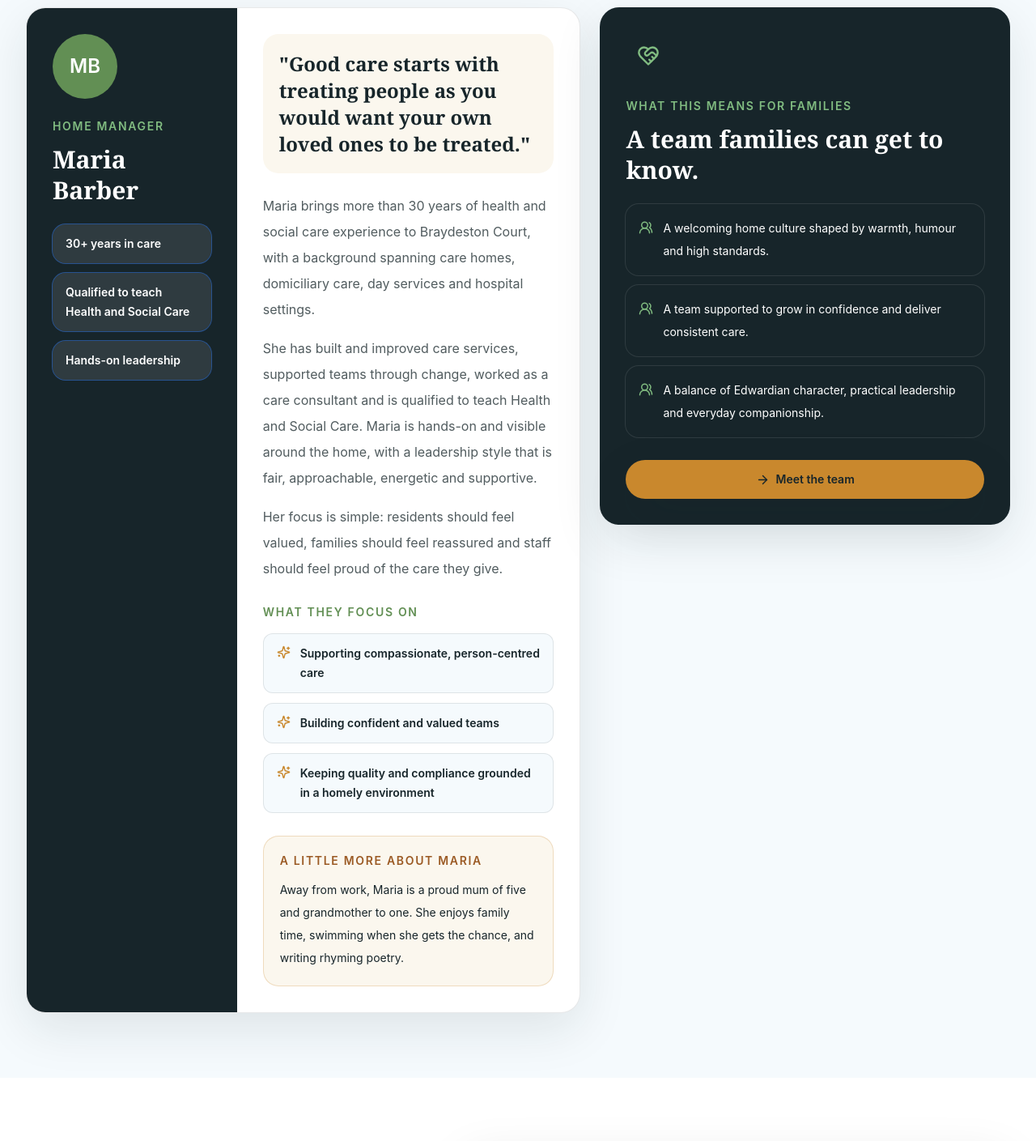
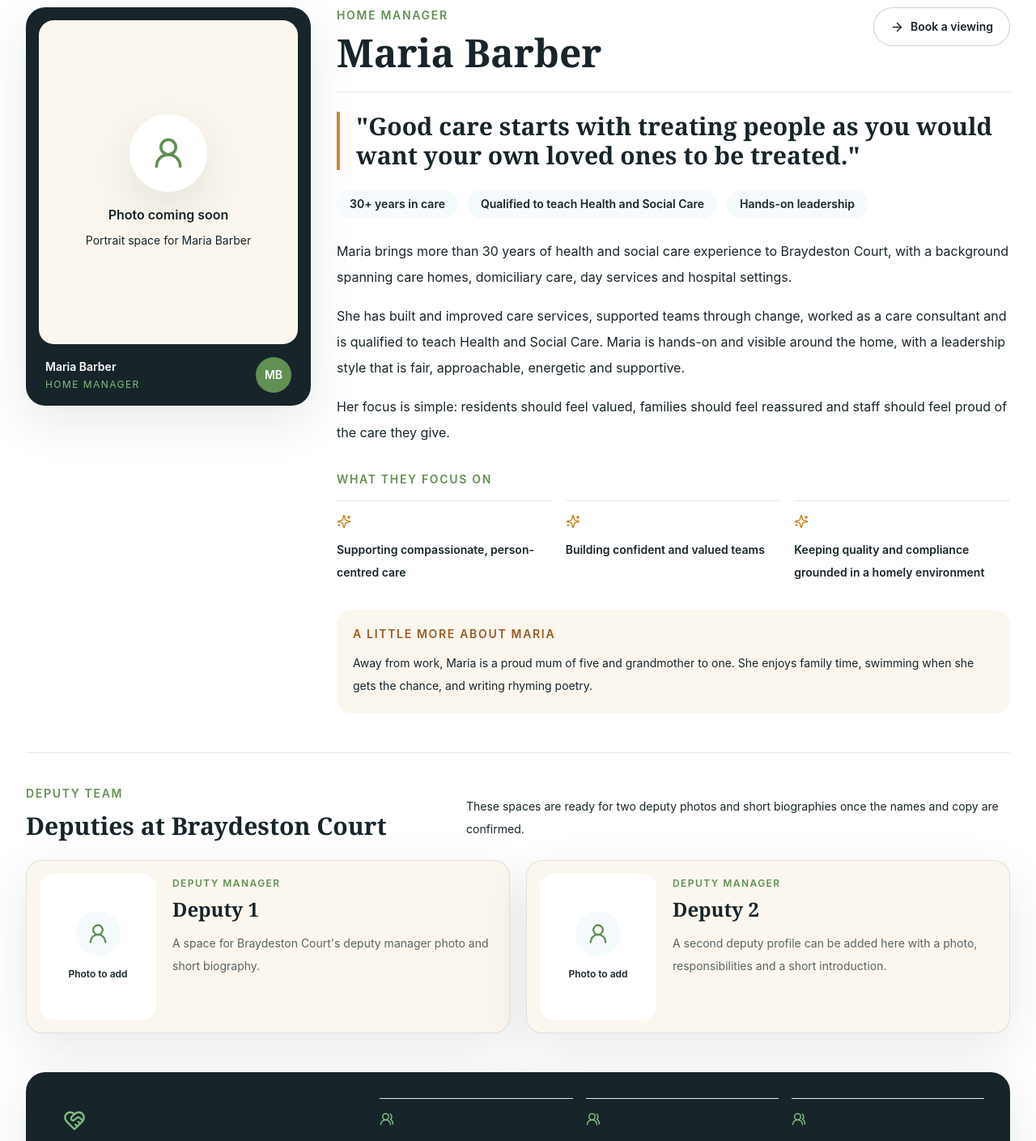
Before and after one commit to Wildman0609/hch_website, a Next.js app: page /homes/braydeston-court in a window 1280 px wide. Shown: the part 1900-3309 px from the top of the page at 81% size. Built offline with nearby package versions, Linux system fonts and the light colour scheme.

Commit message:
Refine meet the team layout

```diff
--- a/app/homes/[slug]/page.tsx
+++ b/app/homes/[slug]/page.tsx
@@ -1,3 +1,4 @@
+import Image from "next/image";
 import type { Metadata } from "next";
 import { notFound } from "next/navigation";
 import {
@@ -16,7 +17,7 @@ import { HomeCard } from "@/components/HomeCard";
 import { JsonLd } from "@/components/JsonLd";
 import { PageHero } from "@/components/PageHero";
 import { SectionIntro } from "@/components/SectionIntro";
-import { getHome, homes } from "@/data/homes";
+import { getHome, homes, type DeputyProfile, type TeamMember } from "@/data/homes";
 import { homeSchema } from "@/lib/schema";
 
 type PageProps = {
@@ -135,72 +136,86 @@ export default async function HomeDetailPage({ params }: PageProps) {
         </div>
       </section>
 
-      <section className="bg-holly-sky py-14 md:py-20">
+      <section className="bg-white py-14 md:py-20">
         <div className="section-shell">
           <SectionIntro
             eyebrow="Meet the team"
             title={`Meet the people at ${home.name}`}
             text={`Led by ${home.manager}, the ${home.shortName} team supports residents with familiar routines, practical reassurance and a calm daily rhythm.`}
           />
-          <div className="mt-10 grid gap-6 lg:grid-cols-[1.15fr_0.85fr] lg:items-start">
-            <div className="grid gap-6">
+
+          <div className="mt-10 grid gap-12">
             {home.teamMembers.map((member) => (
               <article
                 key={`${member.name}-${member.role}`}
-                  className="overflow-hidden rounded-[1.5rem] border border-holly-ink/10 bg-white shadow-soft"
+                className="grid gap-8 lg:grid-cols-[minmax(16rem,22rem)_1fr] lg:items-start"
               >
-                  <div className="grid gap-0 md:grid-cols-[0.38fr_0.62fr]">
-                    <div className="bg-holly-ink p-6 text-white md:p-8">
-                      <div className="flex h-20 w-20 items-center justify-center rounded-full bg-holly-leaf text-2xl font-semibold text-white">
-                        {getInitials(member.name)}
-                      </div>
-                      <p className="mt-6 text-sm font-semibold uppercase tracking-[0.12em] text-holly-leafLight">
+                <ProfilePhoto person={member} />
+
+                <div>
+                  <div className="flex flex-col gap-4 border-b border-holly-ink/10 pb-6 md:flex-row md:items-start md:justify-between">
+                    <div>
+                      <p className="text-sm font-semibold uppercase tracking-[0.12em] text-holly-leaf">
                         {member.role}
                       </p>
-                      <h3 className="mt-3 font-display text-3xl font-semibold leading-tight">
+                      <h3 className="mt-3 font-display text-4xl font-semibold leading-tight text-holly-ink md:text-5xl">
                         {member.name}
                       </h3>
+                    </div>
+                    <ButtonLink
+                      href={`/contact?reason=viewing&home=${encodeURIComponent(home.name)}`}
+                      variant="outline"
+                      icon={<ArrowRight aria-hidden size={17} />}
+                      className="w-fit"
+                      ctaId={`meet-manager-${home.slug}`}
+                    >
+                      Book a viewing
+                    </ButtonLink>
+                  </div>
+
+                  {member.quote ? (
+                    <blockquote className="mt-6 border-l-4 border-holly-gold pl-5 font-display text-2xl font-semibold leading-snug text-holly-ink md:text-3xl">
+                      "{member.quote}"
+                    </blockquote>
+                  ) : null}
+
                   {member.details ? (
-                        <dl className="mt-6 grid gap-3">
+                    <dl className="mt-6 flex flex-wrap gap-3">
                       {member.details.map((detail) => (
-                            <div key={detail} className="rounded-2xl bg-white/10 px-4 py-3 ring-1 ring-white/12">
+                        <div key={detail} className="rounded-full bg-holly-sky px-4 py-2">
                           <dt className="sr-only">Profile detail</dt>
-                              <dd className="text-sm font-semibold leading-6 text-white/86">{detail}</dd>
+                          <dd className="text-sm font-semibold text-holly-ink/76">{detail}</dd>
                         </div>
                       ))}
                     </dl>
                   ) : null}
-                    </div>
-                    <div className="p-6 md:p-8">
-                      {member.quote ? (
-                        <blockquote className="rounded-[1.2rem] bg-holly-cream p-5 font-display text-2xl font-semibold leading-snug text-holly-ink">
-                          "{member.quote}"
-                        </blockquote>
-                      ) : null}
-                      <div className={member.quote ? "mt-6 grid gap-4" : "grid gap-4"}>
+
+                  <div className="mt-6 grid gap-4">
                     {member.bio.map((paragraph) => (
-                          <p key={paragraph} className="text-base leading-8 text-holly-ink/75">
+                      <p key={paragraph} className="max-w-4xl text-base leading-8 text-holly-ink/76">
                         {paragraph}
                       </p>
                     ))}
                   </div>
+
                   {member.focusAreas ? (
-                        <div className="mt-7">
+                    <div className="mt-8">
                       <p className="text-sm font-semibold uppercase tracking-[0.12em] text-holly-leaf">
                         What they focus on
                       </p>
-                          <ul className="mt-4 grid gap-3">
+                      <ul className="mt-4 grid gap-4 md:grid-cols-3">
                         {member.focusAreas.map((focus) => (
-                              <li key={focus} className="flex gap-3 rounded-xl border border-holly-ink/10 bg-holly-sky px-4 py-3 text-sm font-semibold leading-6 text-holly-ink/78">
-                                <Sparkles aria-hidden className="mt-0.5 flex-none text-holly-gold" size={17} />
+                          <li key={focus} className="border-t border-holly-ink/12 pt-4 text-sm font-semibold leading-7 text-holly-ink/76">
+                            <Sparkles aria-hidden className="mb-3 text-holly-gold" size={18} />
                             {focus}
                           </li>
                         ))}
                       </ul>
                     </div>
                   ) : null}
+
                   {member.personal ? (
-                        <div className="mt-7 rounded-[1.2rem] border border-holly-gold/25 bg-holly-cream p-5">
+                    <div className="mt-8 rounded-[1.2rem] bg-holly-cream p-5">
                       <p className="text-sm font-semibold uppercase tracking-[0.12em] text-holly-rust">
                         A little more about {getFirstName(member.name)}
                       </p>
@@ -208,12 +223,33 @@ export default async function HomeDetailPage({ params }: PageProps) {
                     </div>
                   ) : null}
                 </div>
-                  </div>
               </article>
             ))}
+
+            <div className="border-t border-holly-ink/10 pt-10">
+              <div className="flex flex-col justify-between gap-4 md:flex-row md:items-end">
+                <div>
+                  <p className="text-sm font-semibold uppercase tracking-[0.12em] text-holly-leaf">
+                    Deputy team
+                  </p>
+                  <h3 className="mt-3 font-display text-3xl font-semibold text-holly-ink">
+                    Deputies at {home.shortName}
+                  </h3>
+                </div>
+                <p className="max-w-2xl text-sm leading-7 text-holly-ink/68">
+                  These spaces are ready for two deputy photos and short biographies once the names and copy are confirmed.
+                </p>
+              </div>
+              <div className="mt-6 grid gap-5 md:grid-cols-2">
+                {home.deputies.map((deputy, index) => (
+                  <DeputyCard key={`${deputy.role}-${index}`} deputy={deputy} index={index} />
+                ))}
+              </div>
             </div>
 
-            <aside className="rounded-[1.5rem] bg-holly-ink p-6 text-white shadow-soft md:p-8">
+            <div className="rounded-[1.5rem] bg-holly-ink p-6 text-white shadow-soft md:p-8">
+              <div className="grid gap-8 lg:grid-cols-[0.5fr_1fr] lg:items-start">
+                <div>
                   <div className="flex h-14 w-14 items-center justify-center rounded-full bg-holly-leafLight/18 text-holly-leafLight">
                     <HeartHandshake aria-hidden size={28} />
                   </div>
@@ -223,24 +259,17 @@ export default async function HomeDetailPage({ params }: PageProps) {
                   <h3 className="mt-3 font-display text-3xl font-semibold leading-tight">
                     A team families can get to know.
                   </h3>
-              <div className="mt-6 grid gap-3">
+                </div>
+                <div className="grid gap-4 md:grid-cols-3">
                   {home.teamApproach.map((point) => (
-                  <div key={point} className="flex gap-3 rounded-2xl bg-white/9 p-4 ring-1 ring-white/10">
-                    <UsersRound aria-hidden className="mt-1 flex-none text-holly-leafLight" size={18} />
+                    <div key={point} className="border-t border-white/18 pt-4">
+                      <UsersRound aria-hidden className="mb-3 text-holly-leafLight" size={18} />
                       <p className="text-sm leading-7 text-white/78">{point}</p>
                     </div>
                   ))}
                 </div>
-              <ButtonLink
-                href={`/contact?reason=viewing&home=${encodeURIComponent(home.name)}`}
-                variant="secondary"
-                icon={<ArrowRight aria-hidden size={17} />}
-                className="mt-7 w-full"
-                ctaId={`meet-team-${home.slug}`}
-              >
-                Meet the team
-              </ButtonLink>
-            </aside>
+              </div>
+            </div>
           </div>
         </div>
       </section>
@@ -287,3 +316,78 @@ function getInitials(name: string) {
 function getFirstName(name: string) {
   return name.split(" ").filter(Boolean)[0] ?? name;
 }
+
+function ProfilePhoto({ person }: { person: TeamMember }) {
+  return (
+    <div className="overflow-hidden rounded-[1.5rem] bg-holly-ink p-4 shadow-soft">
+      <div className="relative aspect-[4/5] overflow-hidden rounded-[1.15rem] bg-holly-cream">
+        {person.photo ? (
+          <Image
+            src={person.photo}
+            alt={person.photoAlt ?? `${person.name}, ${person.role}`}
+            fill
+            sizes="(min-width: 1024px) 22rem, 100vw"
+            className="object-cover"
+          />
+        ) : (
+          <div className="flex h-full flex-col items-center justify-center gap-4 px-6 text-center text-holly-ink/68">
+            <div className="flex h-24 w-24 items-center justify-center rounded-full bg-white text-holly-leaf shadow-soft">
+              <UserRound aria-hidden size={44} />
+            </div>
+            <div>
+              <p className="font-semibold text-holly-ink">Photo coming soon</p>
+              <p className="mt-2 text-sm leading-6">Portrait space for {person.name}</p>
+            </div>
+          </div>
+        )}
+      </div>
+      <div className="flex items-center justify-between gap-4 px-2 pt-4 text-white">
+        <div>
+          <p className="text-sm font-semibold">{person.name}</p>
+          <p className="mt-1 text-xs uppercase tracking-[0.12em] text-holly-leafLight">
+            {person.role}
+          </p>
+        </div>
+        <div className="flex h-11 w-11 flex-none items-center justify-center rounded-full bg-holly-leaf text-sm font-semibold">
+          {getInitials(person.name)}
+        </div>
+      </div>
+    </div>
+  );
+}
+
+function DeputyCard({ deputy, index }: { deputy: DeputyProfile; index: number }) {
+  const name = deputy.name ?? `Deputy ${index + 1}`;
+
+  return (
+    <article className="grid gap-5 rounded-[1.25rem] border border-holly-ink/10 bg-holly-cream p-4 shadow-soft sm:grid-cols-[9rem_1fr]">
+      <div className="relative aspect-[4/5] overflow-hidden rounded-[1rem] bg-white">
+        {deputy.photo ? (
+          <Image
+            src={deputy.photo}
+            alt={deputy.photoAlt ?? `${name}, ${deputy.role}`}
+            fill
+            sizes="9rem"
+            className="object-cover"
+          />
+        ) : (
+          <div className="flex h-full flex-col items-center justify-center gap-3 px-3 text-center text-holly-ink/62">
+            <div className="flex h-14 w-14 items-center justify-center rounded-full bg-holly-sky text-holly-leaf">
+              <UserRound aria-hidden size={28} />
+            </div>
+            <p className="text-xs font-semibold leading-5">Photo to add</p>
+          </div>
+        )}
+      </div>
+      <div className="py-1">
+        <p className="text-xs font-semibold uppercase tracking-[0.12em] text-holly-leaf">
+          {deputy.role}
+        </p>
+        <h4 className="mt-2 font-display text-2xl font-semibold text-holly-ink">
+          {name}
+        </h4>
+        <p className="mt-3 text-sm leading-7 text-holly-ink/70">{deputy.bio}</p>
+      </div>
+    </article>
+  );
+}
--- a/data/homes.ts
+++ b/data/homes.ts
@@ -7,11 +7,21 @@ export type HomeSlug =
 export type TeamMember = {
   name: string;
   role: string;
+  photo?: string;
+  photoAlt?: string;
   quote?: string;
   bio: string[];
   details?: string[];
   focusAreas?: string[];
   personal?: string;
+};
+
+export type DeputyProfile = {
+  name?: string;
+  role: string;
+  photo?: string;
+  photoAlt?: string;
+  bio: string;
 };
 
 export type CareHome = {
@@ -34,11 +44,23 @@ export type CareHome = {
   highlights: string[];
   roomHighlights: string[];
   teamMembers: TeamMember[];
+  deputies: DeputyProfile[];
   teamApproach: string[];
   mapQuery: string;
 };
 
 // Replace or add real home photography in public/images, then update these paths.
+const deputyPlaceholders = (homeName: string): DeputyProfile[] => [
+  {
+    role: "Deputy Manager",
+    bio: `A space for ${homeName}'s deputy manager photo and short biography.`
+  },
+  {
+    role: "Deputy Manager",
+    bio: "A second deputy profile can be added here with a photo, responsibilities and a short introduction."
+  }
+];
+
 export const homes: CareHome[] = [
   {
     slug: "broadlands-park",
@@ -88,6 +110,7 @@ export const homes: CareHome[] = [
         ]
       }
     ],
+    deputies: deputyPlaceholders("Broadlands Park"),
     teamApproach: [
       "A country home where residents are known as individuals, not room numbers.",
       "A team culture built around kindness, familiarity and small moments of connection.",
@@ -145,6 +168,7 @@ export const homes: CareHome[] = [
           "Diane is motivated by the small day-to-day differences that matter to residents and staff: a smile, a settled routine, or a team pulling together at the right moment."
       }
     ],
+    deputies: deputyPlaceholders("Broadland House"),
     teamApproach: [
       "A small village home where safe routines and good morale matter.",
       "A team that values laughter, responsiveness and practical support.",
@@ -203,6 +227,7 @@ export const homes: CareHome[] = [
           "Carol is a holistic therapist trained in Sound Therapy, Reiki and Mindfulness Coaching, and has also qualified as a Yoga Teacher. She loves music and dancing, especially Ballroom and Salsa, and brings her love of animals into the home through regular animal therapy sessions."
       }
     ],
+    deputies: deputyPlaceholders("Martham Lodge"),
     teamApproach: [
       "A specialist dementia setting where residents are encouraged to stay active, engaged and fulfilled.",
       "A team Carol describes as kind, compassionate and dedicated to residents' individual needs.",
@@ -261,6 +286,7 @@ export const homes: CareHome[] = [
           "Away from work, Maria is a proud mum of five and grandmother to one. She enjoys family time, swimming when she gets the chance, and writing rhyming poetry."
       }
     ],
+    deputies: deputyPlaceholders("Braydeston Court"),
     teamApproach: [
       "A welcoming home culture shaped by warmth, humour and high standards.",
       "A team supported to grow in confidence and deliver consistent care.",
```
Lines whose indentation alone changed are shown as unchanged.
